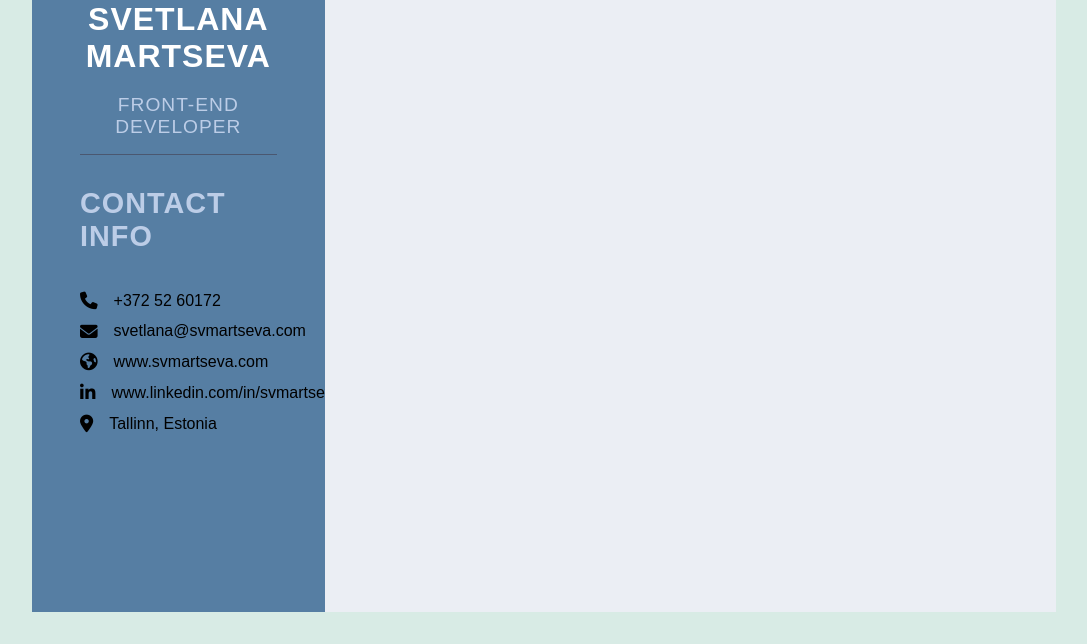
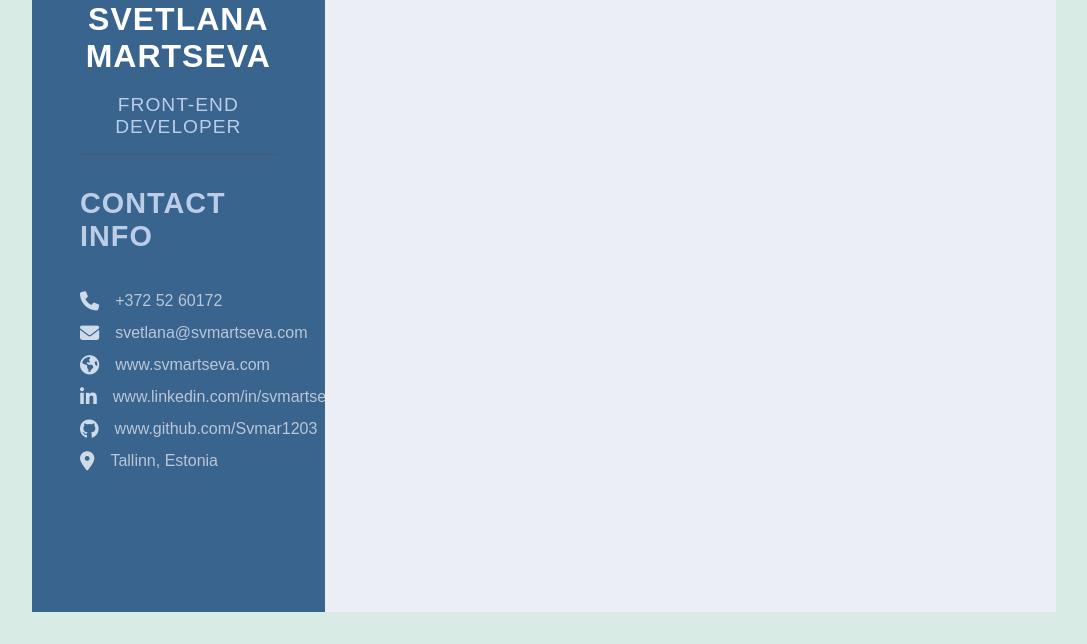
Before and after one commit to Svmar1203/CV-Resume, a plain HTML site: page cv.html in a window 1280 px wide. Shown: the part 220-864 px from the top of the page, without its empty margins (96-1183 px from the left). Drawn offline with Linux system fonts and the light colour scheme.

Commit message:
09.04.22

```diff
--- a/cv.html
+++ b/cv.html
@@ -56,6 +56,12 @@
                 >
               </li>
               <li>
+                <i class="fa fa-github"></i>
+                <a href="https://github.com/Svmar1203" target="_blank"
+                  >www.github.com/Svmar1203</a
+                >
+              </li>
+              <li>
                 <i class="fa fa-map-marker"></i>
                 Tallinn, Estonia
               </li>
--- a/style.css
+++ b/style.css
@@ -22,7 +22,7 @@ body {
 .left-section {
   grid-column: span 2;
   height: 100%;
-  background-color: rgb(86, 126, 163);
+  background-color: rgb(56, 100, 142);
 }
 
 .right-section {
@@ -33,7 +33,7 @@ body {
 
 a {
   text-decoration: none;
-  color: black;
+  color: #bcc6d4;
 }
 
 .left-content {
@@ -85,9 +85,11 @@ a {
   padding: 0.4rem 0;
   display: flex;
   align-items: center;
+  color: #bcc6d4;
 }
 
 .contact-info ul li i {
   padding-right: 1rem;
-  font-size: 1.1rem;
+  font-size: 1.2rem;
+  color: #d0dbe9;
 }
```
